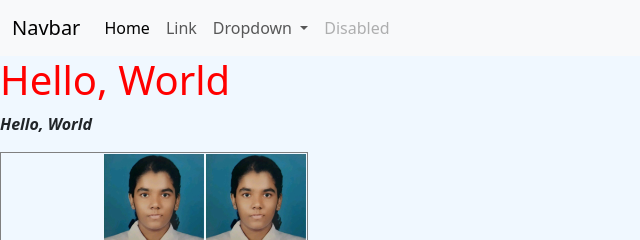
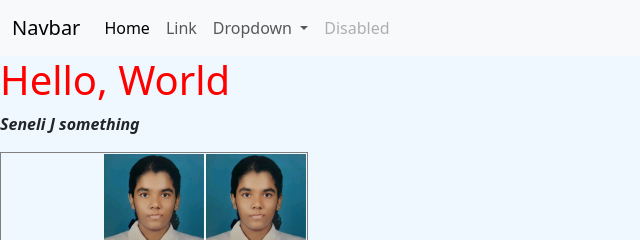
Before and after one commit to NisalaDulanaka/HelloWorld, a plain HTML site: page index.html in a window 1280 px wide. Shown: the top 240 px of the page, 0-640 px from the left. Drawn offline with nearby package versions, Linux system fonts and the light colour scheme.

```diff
--- a/index.html
+++ b/index.html
@@ -55,7 +55,7 @@
       </nav>
 
     <h1>Hello, World</h1>
-    <p><strong><em>Hello, World</em></strong></p>
+    <p><strong><em>Seneli J something</em></strong></p>
 
     <table border="1px">
         <tr>
```
